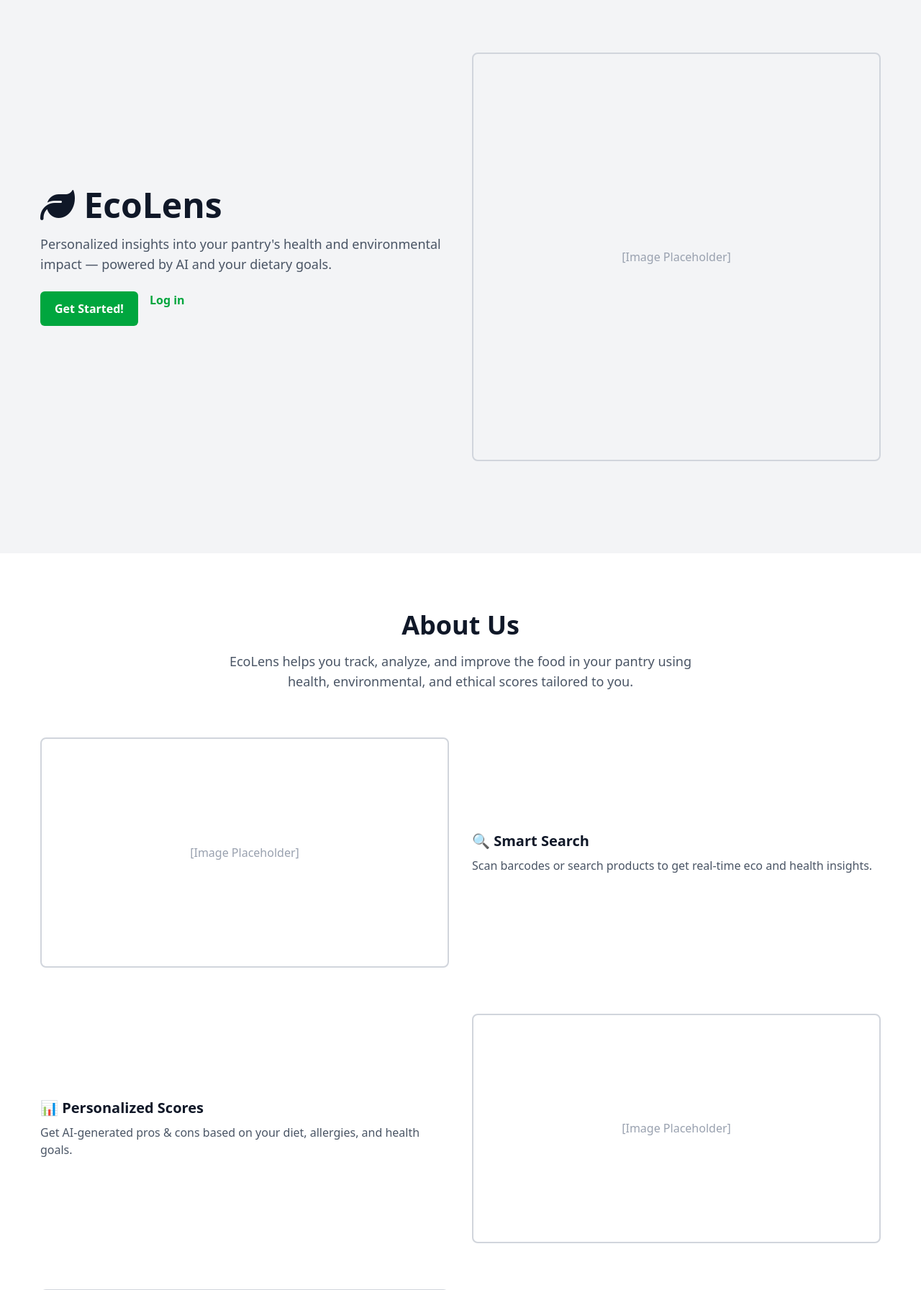
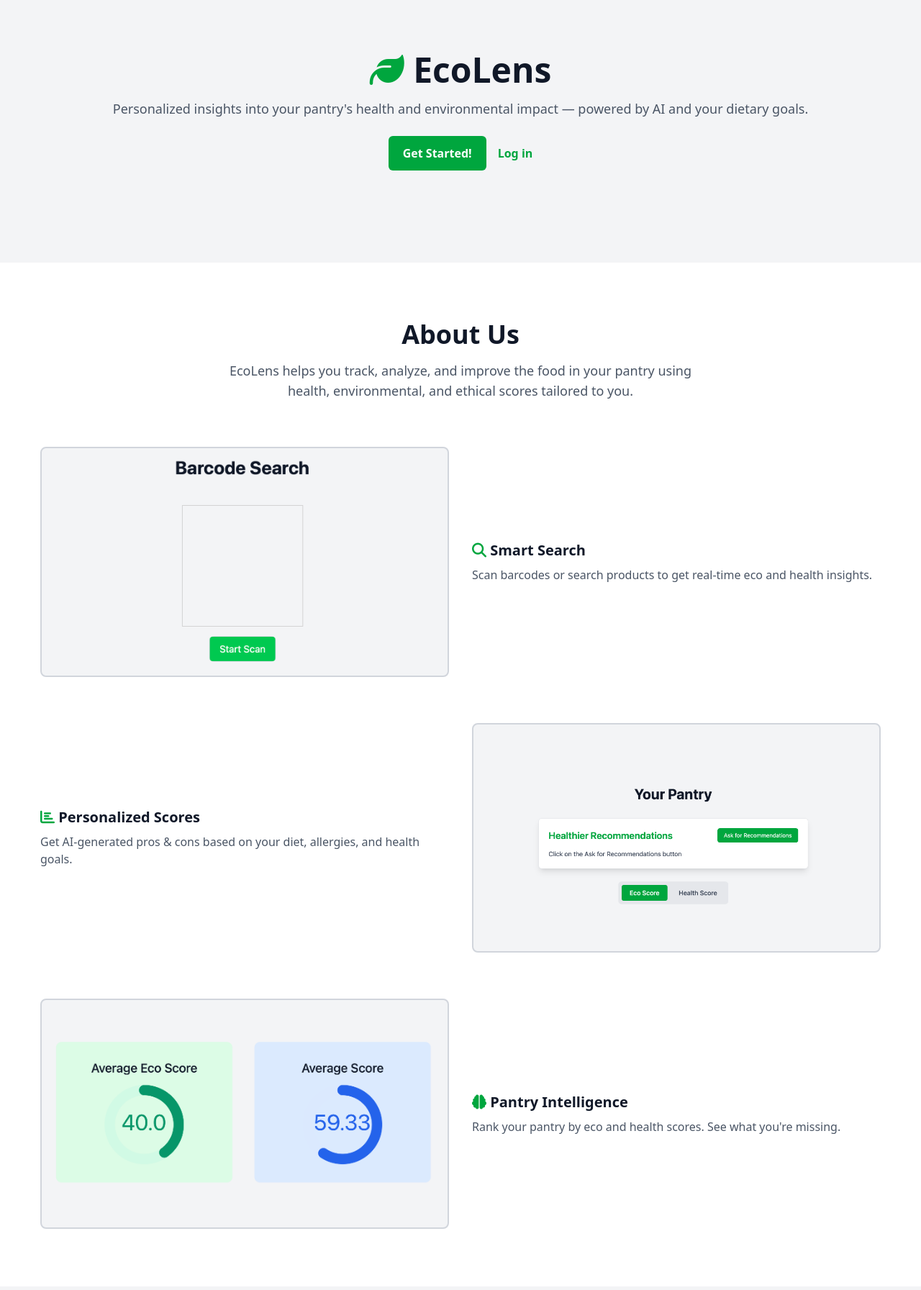
Before and after one commit to Noel-Lozano/Echo-Journal, a Flask app: page / in a window 1280 px wide. Shown: the part 55-1848 px from the top of the page at 72% size. Run offline with Flask 3, Linux system fonts and the light colour scheme; some libraries are stand-ins or nearby versions.

Commit message:
added photos and refined things

```diff
--- a/app/static/output.css
+++ b/app/static/output.css
@@ -592,6 +592,9 @@
       border-color: var(--color-gray-200);
     }
   }
+  .overflow-hidden {
+    overflow: hidden;
+  }
   .overflow-x-auto {
     overflow-x: auto;
   }
@@ -697,6 +700,9 @@
   }
   .bg-yellow-500 {
     background-color: var(--color-yellow-500);
+  }
+  .object-contain {
+    object-fit: contain;
   }
   .object-cover {
     object-fit: cover;
--- a/app/templates/public_base.html
+++ b/app/templates/public_base.html
@@ -4,7 +4,7 @@
     <meta charset="UTF-8">
     <title>{% block title %}EcoLens{% endblock %}</title>
     <link rel="stylesheet" href="{{ url_for('static', filename='output.css') }}">
-    <script src="https://kit.fontawesome.com/f39da3ee17.js" crossorigin="anonymous"></script>
+    <link rel="stylesheet" href="https://cdnjs.cloudflare.com/ajax/libs/font-awesome/6.5.0/css/all.min.css">
 </head>
 <body class="bg-gray-100 text-gray-900">
     {% include "public_navbar.html" %}
--- a/app/templates/public_home.html
+++ b/app/templates/public_home.html
@@ -5,18 +5,16 @@
 {% block content %}
 <!-- Home -->
 <div id="home" class="max-w-[1200px] mx-auto px-4 py-16">
-    <div class="grid grid-cols-1 md:grid-cols-2 gap-8 items-center py-16">
+    <div class="text-center gap-8 items-center py-16">
     <div>
-        <h1 class="text-5xl font-extrabold text-gray-900 mb-4"><i class="fa-solid fa-leaf"></i> EcoLens</h1>
+        <h1 class="text-5xl font-extrabold text-gray-900 mb-4"><i class="fa-solid fa-leaf text-green-600"></i> EcoLens</h1>
         <p class="text-lg text-gray-600 mb-6">Personalized insights into your pantry's health and environmental impact — powered by AI and your dietary goals.</p>
-        <div class="flex space-x-4">
-        <a href="#" class="bg-green-600 text-white px-5 py-3 rounded-md font-semibold hover:bg-green-700">Get Started!</a>
-        <a href="#" class="text-green-600 font-semibold hover:underline">Log in</a>
+        <div class="flex space-x-4 items-center justify-center">
+          <a href="#" class="bg-green-600 text-white px-5 py-3 rounded-md font-semibold hover:bg-green-700">Get Started!</a>
+          <a href="#" class="text-green-600 font-semibold hover:underline">Log in</a>
         </div>
     </div>
-    <div class="border-2 border-gray-300 rounded-lg aspect-square flex items-center justify-center">
-        <span class="text-gray-400">[Image Placeholder]</span>
-    </div>
+
     </div>
 </div>
 
@@ -30,33 +28,33 @@
 
     <!-- Feature 1 -->
     <div class="grid grid-cols-1 md:grid-cols-2 gap-8 items-center">
-        <div class="border-2 border-gray-300 rounded-lg aspect-video flex items-center justify-center">
-        <span class="text-gray-400">[Image Placeholder]</span>
+        <div class="border-2 border-gray-300 rounded-lg aspect-video flex items-center justify-center bg-gray-100">
+        <img src="{{ url_for('static', filename='Photo1.png') }}" alt="Pantry search screenshot" class="object-contain w-full h-full rounded-lg" />
         </div>
         <div>
-        <h3 class="text-xl font-semibold mb-2">🔍 Smart Search</h3>
+        <h3 class="text-xl font-semibold mb-2"><i class="fa-solid fa-magnifying-glass text-green-600"></i> Smart Search</h3>
         <p class="text-gray-600">Scan barcodes or search products to get real-time eco and health insights.</p>
         </div>
     </div>
 
     <!-- Feature 2 (reversed) -->
     <div class="grid grid-cols-1 md:grid-cols-2 gap-8 items-center">
-        <div class="md:order-2 border-2 border-gray-300 rounded-lg aspect-video flex items-center justify-center">
-        <span class="text-gray-400">[Image Placeholder]</span>
+        <div class="md:order-2 border-2 border-gray-300 rounded-lg aspect-video flex items-center justify-center bg-gray-100">
+        <img src="{{ url_for('static', filename='Photo2.png') }}" alt="Personalized scores screenshot" class="object-contain w-full h-full rounded-lg" />
         </div>
         <div class="md:order-1">
-        <h3 class="text-xl font-semibold mb-2">📊 Personalized Scores</h3>
+        <h3 class="text-xl font-semibold mb-2"><i class="fa-solid fa-chart-bar text-green-600"></i> Personalized Scores</h3>
         <p class="text-gray-600">Get AI-generated pros & cons based on your diet, allergies, and health goals.</p>
         </div>
     </div>
 
     <!-- Feature 3 -->
     <div class="grid grid-cols-1 md:grid-cols-2 gap-8 items-center">
-        <div class="border-2 border-gray-300 rounded-lg aspect-video flex items-center justify-center">
-        <span class="text-gray-400">[Image Placeholder]</span>
+        <div class="border-2 border-gray-300 rounded-lg aspect-video flex items-center justify-center bg-gray-100">
+        <img src="{{ url_for('static', filename='Photo3.png') }}" alt="Pantry intelligence screenshot" class="object-contain w-full h-full rounded-lg" />
         </div>
         <div>
-        <h3 class="text-xl font-semibold mb-2">🧠 Pantry Intelligence</h3>
+        <h3 class="text-xl font-semibold mb-2"><i class="fa-solid fa-brain text-green-600"></i> Pantry Intelligence</h3>
         <p class="text-gray-600">Rank your pantry by eco and health scores. See what you're missing.</p>
         </div>
     </div>
@@ -71,32 +69,44 @@
 
     <div class="grid grid-cols-1 sm:grid-cols-2 lg:grid-cols-3 gap-8">
       <div class="bg-white rounded-lg p-6 shadow text-center">
-        <div class="w-12 h-12 mx-auto bg-green-600 rounded-full mb-4"></div>
+        <div class="w-12 h-12 mx-auto bg-green-600 rounded-full mb-4 flex items-center justify-center">
+          <i class="fa-solid fa-barcode text-gray-900 text-2xl"></i>
+        </div>
         <h3 class="font-semibold text-gray-800 mb-2">Barcode Scanning</h3>
         <p class="text-sm text-gray-500">Scan food items with ease to instantly access health, environmental, and ethical scores.</p>
       </div>
       <div class="bg-white rounded-lg p-6 shadow text-center">
-        <div class="w-12 h-12 mx-auto bg-blue-600 rounded-full mb-4"></div>
+        <div class="w-12 h-12 mx-auto bg-blue-600 rounded-full mb-4 flex items-center justify-center">
+          <i class="fa-solid fa-user-check text-gray-900 text-2xl"></i>
+        </div>
         <h3 class="font-semibold text-gray-800 mb-2">Personalized Recommendations</h3>
         <p class="text-sm text-gray-500">Get product pros & cons based on your diet, allergies, and wellness goals.</p>
       </div>
       <div class="bg-white rounded-lg p-6 shadow text-center">
-        <div class="w-12 h-12 mx-auto bg-yellow-500 rounded-full mb-4"></div>
+        <div class="w-12 h-12 mx-auto bg-yellow-500 rounded-full mb-4 flex items-center justify-center">
+          <i class="fa-solid fa-chart-pie text-gray-900 text-2xl"></i>
+        </div>
         <h3 class="font-semibold text-gray-800 mb-2">Pantry Insights</h3>
         <p class="text-sm text-gray-500">View summaries of what's great, what's missing, and how to shop smarter.</p>
       </div>
       <div class="bg-white rounded-lg p-6 shadow text-center">
-        <div class="w-12 h-12 mx-auto bg-purple-600 rounded-full mb-4"></div>
+        <div class="w-12 h-12 mx-auto bg-purple-600 rounded-full mb-4 flex items-center justify-center">
+          <i class="fa-solid fa-scale-balanced text-gray-900 text-2xl"></i>
+        </div>
         <h3 class="font-semibold text-gray-800 mb-2">Ethical Ratings</h3>
         <p class="text-sm text-gray-500">Learn how products score on labor practices, animal welfare, and environmental ethics.</p>
       </div>
       <div class="bg-white rounded-lg p-6 shadow text-center">
-        <div class="w-12 h-12 mx-auto bg-pink-600 rounded-full mb-4"></div>
+        <div class="w-12 h-12 mx-auto bg-pink-600 rounded-full mb-4 flex items-center justify-center">
+          <i class="fa-solid fa-leaf text-gray-900 text-2xl"></i>
+        </div>
         <h3 class="font-semibold text-gray-800 mb-2">Eco Score Breakdown</h3>
         <p class="text-sm text-gray-500">Understand carbon impact, packaging footprint, and supply chain transparency.</p>
       </div>
       <div class="bg-white rounded-lg p-6 shadow text-center">
-        <div class="w-12 h-12 mx-auto bg-indigo-600 rounded-full mb-4"></div>
+        <div class="w-12 h-12 mx-auto bg-indigo-600 rounded-full mb-4 flex items-center justify-center">
+          <i class="fa-solid fa-ranking-star text-gray-900 text-2xl"></i>
+        </div>
         <h3 class="font-semibold text-gray-800 mb-2">Smart Pantry Ranking</h3>
         <p class="text-sm text-gray-500">See which items align most with your values — and which fall short.</p>
       </div>
@@ -115,7 +125,9 @@
         <div class="mb-2 text-yellow-500 text-lg">★★★★★</div>
         <p class="font-semibold text-gray-800 mb-4">“EcoLens made me rethink the way I shop. It’s like a nutritionist and climate activist in one app.”</p>
         <div class="flex items-center space-x-3">
-          <div class="w-10 h-10 bg-gray-300 rounded-full"></div>
+          <div class="w-10 h-10 bg-gray-300 rounded-full flex items-center justify-center">
+            <i class="fa-solid fa-user text-gray-500 text-xl"></i>
+          </div>
           <span class="text-sm text-gray-700">Ava P., Austin, TX</span>
         </div>
       </div>
@@ -123,7 +135,9 @@
         <div class="mb-2 text-yellow-500 text-lg">★★★★★</div>
         <p class="font-semibold text-gray-800 mb-4">“The personalized scores are spot on. I finally found a tool that understands my health goals and my values.”</p>
         <div class="flex items-center space-x-3">
-          <div class="w-10 h-10 bg-gray-300 rounded-full"></div>
+          <div class="w-10 h-10 bg-gray-300 rounded-full flex items-center justify-center">
+            <i class="fa-solid fa-user text-gray-500 text-xl"></i>
+          </div>
           <span class="text-sm text-gray-700">Marcus L., Seattle, WA</span>
         </div>
       </div>
--- a/app/templates/public_login.html
+++ b/app/templates/public_login.html
@@ -8,10 +8,10 @@
     <div id="login-error" class="w-full bg-red-100 border border-red-300 text-red-700 rounded-lg px-4 py-3 mb-4 text-center hidden"></div>
     <form id="login-form" class="space-y-6" method="POST" action="{{url_for('auth.login')}}">
       <div class="space-y-4">
-        <input type="text" name="username" id="login-username" placeholder="Username or Email" required class="w-full px-4 py-3 border border-gray-300 rounded-md focus:outline-none focus:ring-2 focus:ring-blue-500" />
-        <input type="password" name="password" id="login-password" placeholder="Password" required class="w-full px-4 py-3 border border-gray-300 rounded-md focus:outline-none focus:ring-2 focus:ring-blue-500" />
+        <input type="text" name="username" id="login-username" placeholder="Username or Email" required class="w-full px-4 py-3 border border-gray-300 rounded-md focus:outline-none focus:ring-2 focus:ring-green-500" />
+        <input type="password" name="password" id="login-password" placeholder="Password" required class="w-full px-4 py-3 border border-gray-300 rounded-md focus:outline-none focus:ring-2 focus:ring-green-500" />
       </div>
-      <button type="submit" class="w-full bg-green-600 text-white py-3 rounded-md font-semibold hover:bg-blue-700">Log In</button>
+      <button type="submit" class="w-full bg-green-600 text-white py-3 rounded-md font-semibold hover:bg-green-700">Log In</button>
     </form>
     <p class="text-center text-sm text-gray-600">
       Don't have an account?
```
Also changed, not shown: app/static/Photo1.png (added), app/static/Photo2.png (added), app/static/Photo3.png (added).
